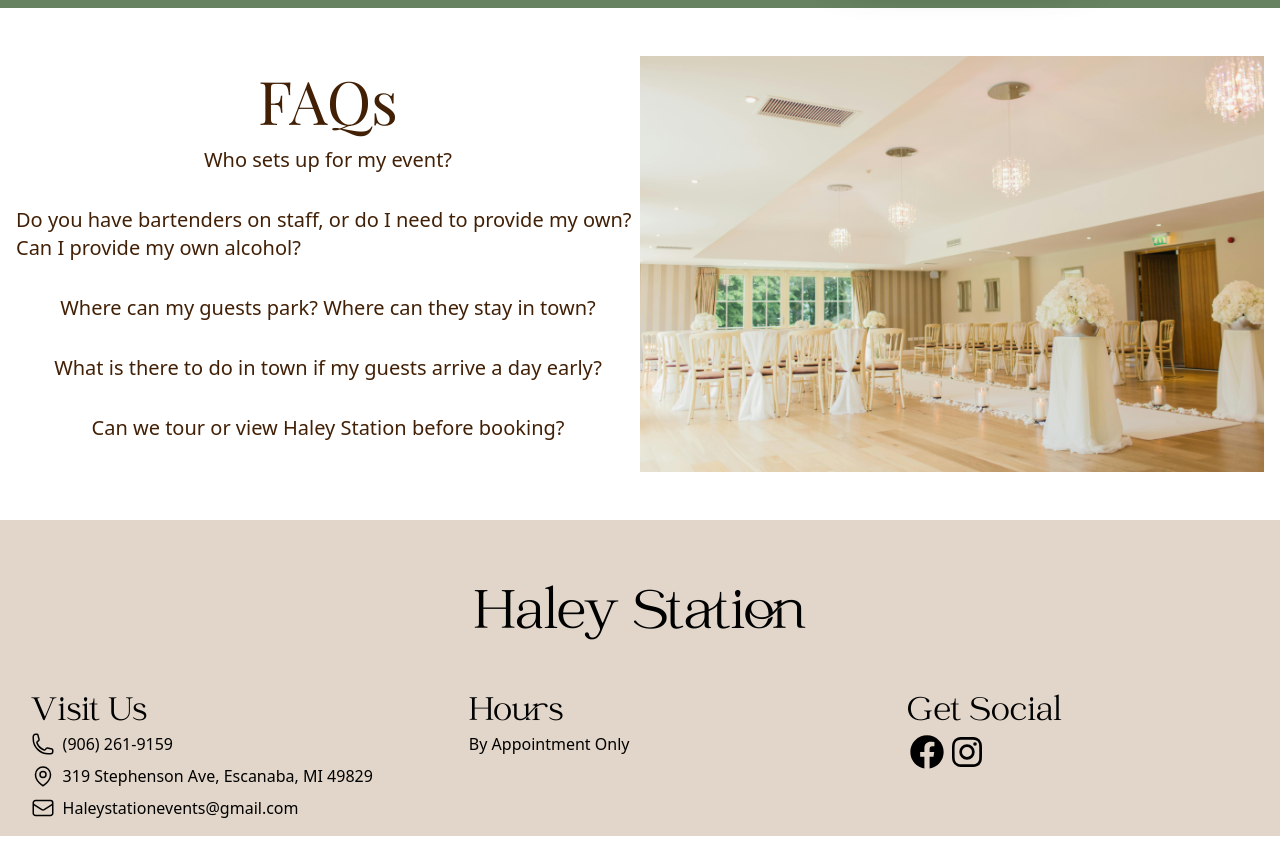
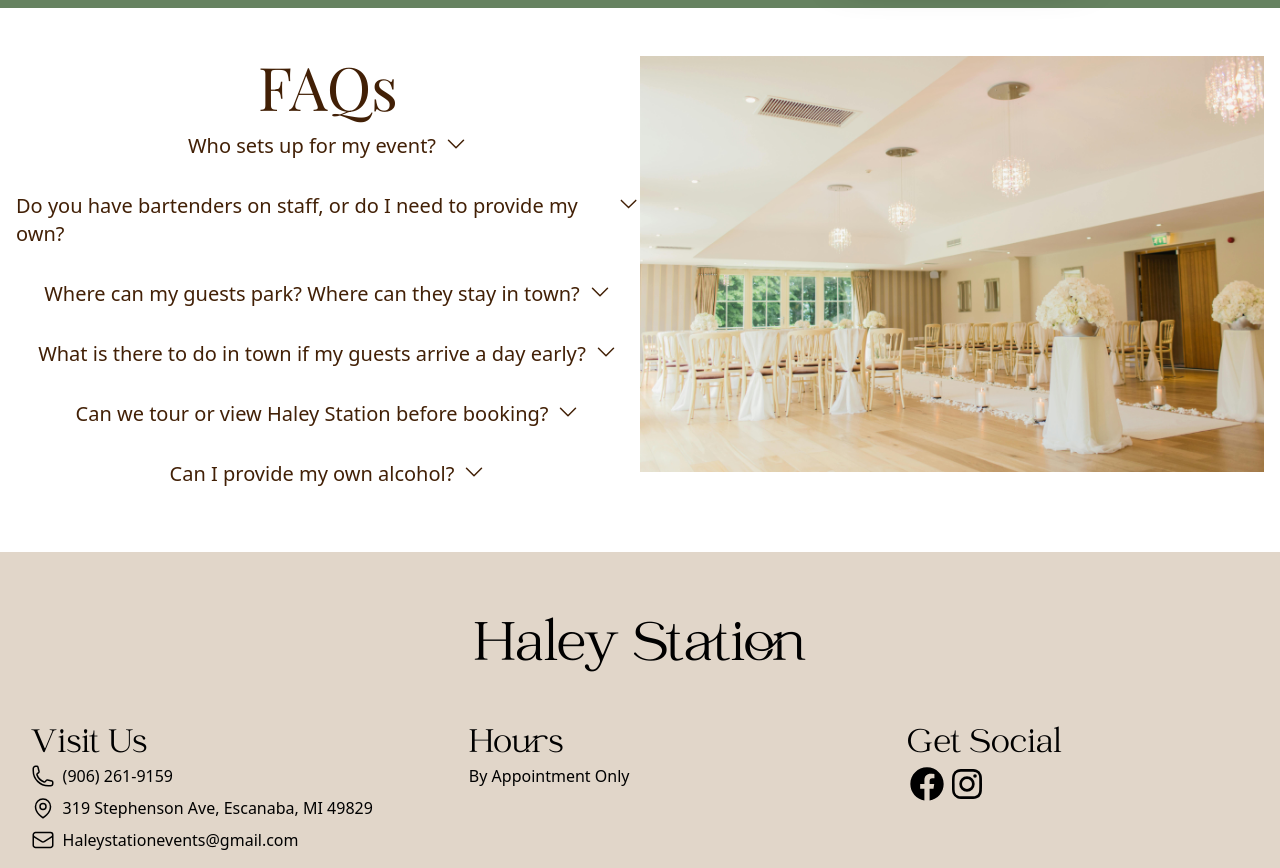
Before and after one commit to lee14k/haleystation, a Next.js app: page /About in a window 1280 px wide. Shown: the part 1880-2748 px from the top of the page. Before the commit the page ends 2716 px from the top, so only its background shows below. Built offline with nearby package versions, Linux system fonts and the light colour scheme; a web font is replaced by a local one.

Commit message:
faq edits

```diff
--- a/components/FAQ.jsx
+++ b/components/FAQ.jsx
@@ -3,6 +3,7 @@
 import { Playfair_Display } from "next/font/google";
 import { Lora } from "next/font/google";
 import Image from "next/image";
+import {ChevronDownIcon } from "@heroicons/react/24/outline";
 
 const lora = Lora({ subsets: ["latin"] });
 const playfair = Playfair_Display({ subsets: ["latin"] });
@@ -16,9 +17,9 @@
     },
     {
       question:
-        "Do you have bartenders on staff, or do I need to provide my own? Can I provide my own alcohol?",
+        "Do you have bartenders on staff, or do I need to provide my own?",
       answer:
-        "We have professional bartenders on staff. You are welcome to provide your own alcohol, but it must be served by our bartenders.",
+        "We have professional bartenders on staff. ",
     },
     {
       question: "Where can my guests park? Where can they stay in town?",
@@ -35,6 +36,10 @@
       answer:
         "Absolutely! We encourage you to schedule a tour to see the venue and discuss your event in detail.",
     },
+    {
+      question: "Can I provide my own alcohol?",
+      answer: "No, all alcohol must be provided in house, no carry-ins"
+    }
   ];
 
   // State to keep track of which answers are visible
@@ -60,9 +65,9 @@
             <div key={item.question} className="my-4">
               <button
                 onClick={() => toggleAnswerVisibility(index)}
-                className="text-left w-full text-xl"
+                className="text-left w-full text-xl flex gap-2"
               >
-                {item.question}
+                {item.question} <ChevronDownIcon className="w-6 h-6"/>
               </button>
               {visibleAnswers[index] && (
                 <div className="text-xl mt-2">{item.answer}</div>
```
